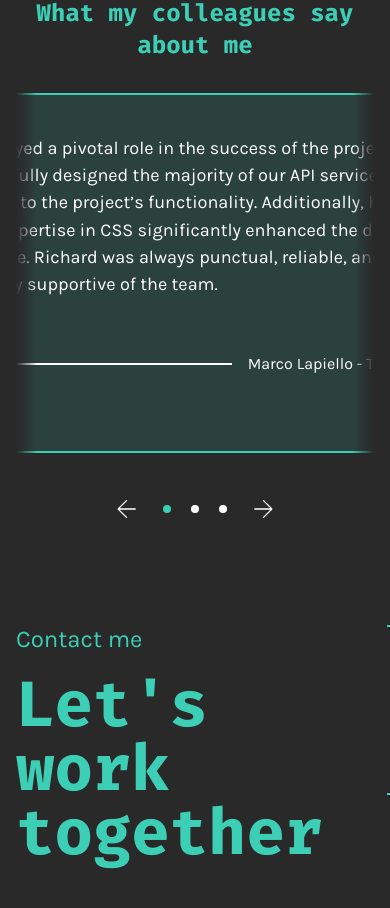
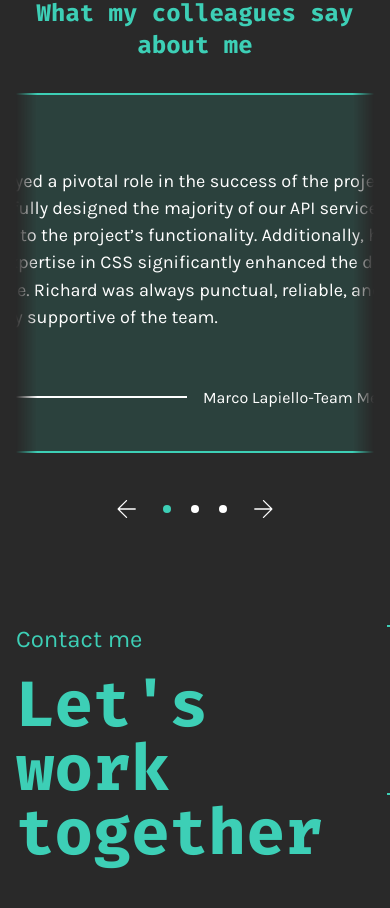
Before and after one commit to RichardStreu/portfolioAngular, an Angular app: page / in a window 390 px wide. Shown: the part 4873-5781 px from the top of the page. Built offline with nearby package versions, Linux system fonts and the light colour scheme.

Commit message:
feat: improve e-references section layout for better alignment on screens smaller than 1250px

```diff
--- a/src/app/landing-page/sections/e-references/e-references.component.scss
+++ b/src/app/landing-page/sections/e-references/e-references.component.scss
@@ -82,9 +82,13 @@
             color: white;
             text-align: left;
             color: rgba(white, 0.5);
+            padding: 0;
+            flex: 1;
 
             @media screen and (max-width: 1250px) {
               font-size: 1.13rem;
+              display: flex;
+              align-items: center;
             }
           }
 
```
